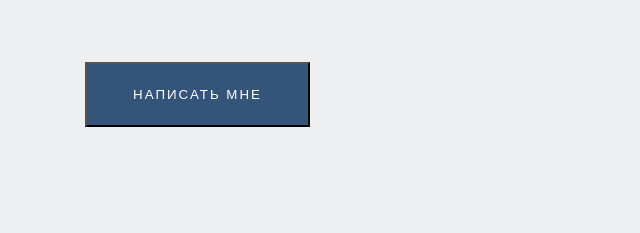
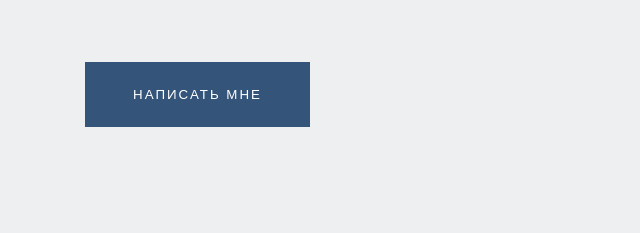
Before and after one commit to SunnyTany/lesson8, a plain HTML site: page index.html in a window 1280 px wide. Shown: the part 449-682 px from the top of the page, 0-640 px from the left. Drawn offline with nearby package versions, Linux system fonts and the light colour scheme.

Commit message:
edit button

```diff
--- a/css/style.css
+++ b/css/style.css
@@ -118,6 +118,7 @@ a {
   text-transform: uppercase;
   cursor: pointer;
   transition: var(--transition);
+  border: 2px solid var(--blue-color);
 }
 
 .first-screen__btn:hover {
```
